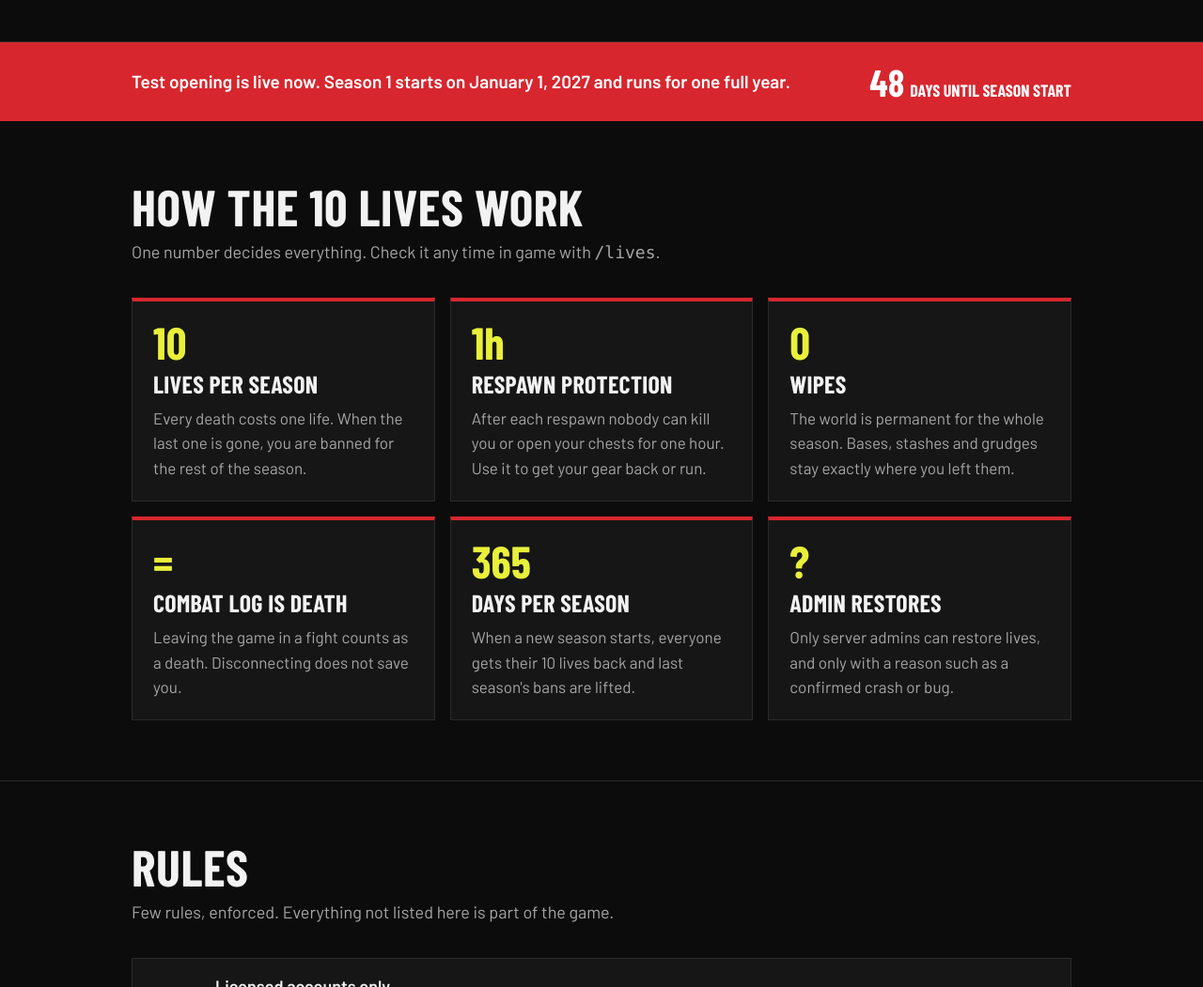
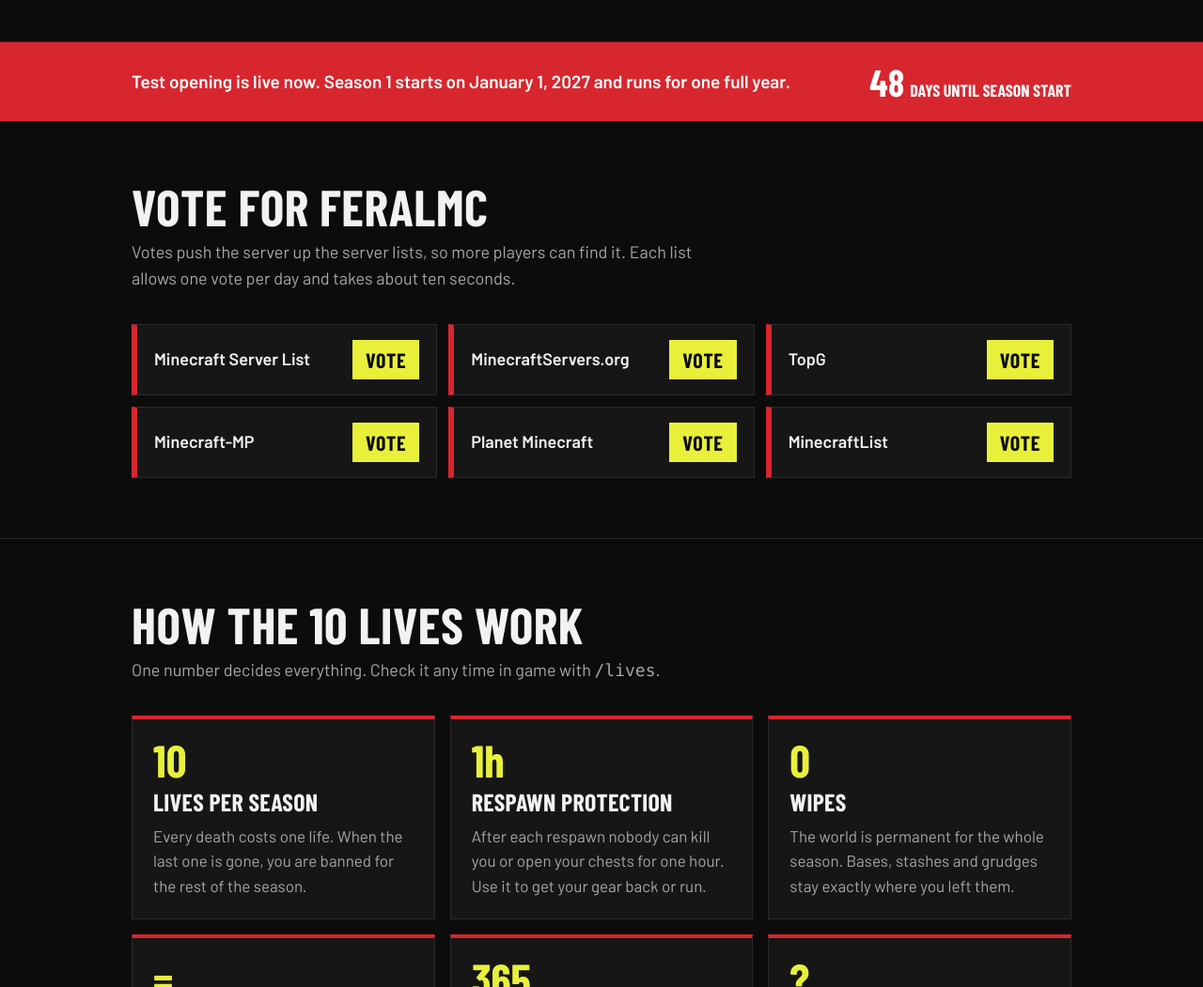
Before and after one commit to k0t1zz7/feralmc-site, a plain HTML site: page index.html in a window 1280 px wide. Shown: the part 960-2011 px from the top of the page at 94% size. Drawn offline with nearby package versions, Linux system fonts and the light colour scheme; no server answers; a web font is replaced by a local one.

Commit message:
Add files via upload

```diff
--- a/index.html
+++ b/index.html
@@ -105,6 +105,12 @@ summary::after { content: "+"; font-family: var(--display); font-size: 30px; lin
 details[open] summary::after { content: "\2212"; }
 details p { padding: 0 20px 18px; color: var(--muted); }
 
+.votes { display: grid; grid-template-columns: repeat(auto-fit, minmax(260px, 1fr)); gap: 12px; }
+.vote { display: flex; justify-content: space-between; align-items: center; gap: 12px; background: var(--panel); border: 1px solid var(--line); border-left: 6px solid var(--red); padding: 16px 18px; color: var(--text); text-decoration: none; font-weight: 600; font-size: 18px; }
+.vote b { font-family: var(--display); font-size: 22px; text-transform: uppercase; letter-spacing: .03em; background: var(--yellow); color: #0c0c0c; padding: 4px 14px; }
+.vote:hover { border-color: var(--yellow); border-left-color: var(--yellow); }
+.vote:hover b { background: #f5fb6a; }
+
 .join { text-align: center; }
 .join .ip { margin: 26px auto 0; display: inline-flex; font-size: clamp(20px, 5vw, 32px); }
 .steps { display: grid; grid-template-columns: repeat(auto-fit, minmax(220px, 1fr)); gap: 16px; margin: 34px 0; text-align: left; }
@@ -132,6 +138,7 @@ footer .wrap { display: flex; flex-wrap: wrap; gap: 10px 30px; justify-content:
   <div class="wrap">
     <a class="brand" href="#top"><svg class="logo-nav" viewBox="110 30 340 460" xmlns="http://www.w3.org/2000/svg" aria-hidden="true"><polygon points="135,50 425,60 215,125 215,300 208,470 190,300" fill="#d7262e"/><polygon points="185,238 380,244 215,305" fill="#e8f03a"/></svg><span>FERAL<b>MC</b></span></a>
     <nav class="links" aria-label="Main">
+      <a href="#vote">Vote</a>
       <a href="#how">How it works</a>
       <a href="#rules">Rules</a>
       <a href="#faq">FAQ</a>
@@ -169,6 +176,21 @@ footer .wrap { display: flex; flex-wrap: wrap; gap: 10px 30px; justify-content:
       <div class="count" id="count">Season starts January 1, 2027</div>
     </div>
   </div>
+
+  <section id="vote">
+    <div class="wrap">
+      <h2>Vote for FeralMC</h2>
+      <p class="sub">Votes push the server up the server lists, so more players can find it. Each list allows one vote per day and takes about ten seconds.</p>
+      <div class="votes">
+        <a class="vote" href="https://minecraft-server-list.com/server/524928/vote/" target="_blank" rel="noopener noreferrer"><span>Minecraft Server List</span><b>Vote</b></a>
+        <a class="vote" href="https://minecraftservers.org/vote/696113" target="_blank" rel="noopener noreferrer"><span>MinecraftServers.org</span><b>Vote</b></a>
+        <a class="vote" href="https://topg.org/minecraft-servers/server-688402" target="_blank" rel="noopener noreferrer"><span>TopG</span><b>Vote</b></a>
+        <a class="vote" href="https://minecraft-mp.com/server/366815/vote/" target="_blank" rel="noopener noreferrer"><span>Minecraft-MP</span><b>Vote</b></a>
+        <a class="vote" href="https://www.planetminecraft.com/server/feralmc/vote/" target="_blank" rel="noopener noreferrer"><span>Planet Minecraft</span><b>Vote</b></a>
+        <a class="vote" href="https://minecraftlist.org/vote/34302" target="_blank" rel="noopener noreferrer"><span>MinecraftList</span><b>Vote</b></a>
+      </div>
+    </div>
+  </section>
 
   <section id="how">
     <div class="wrap">
```
